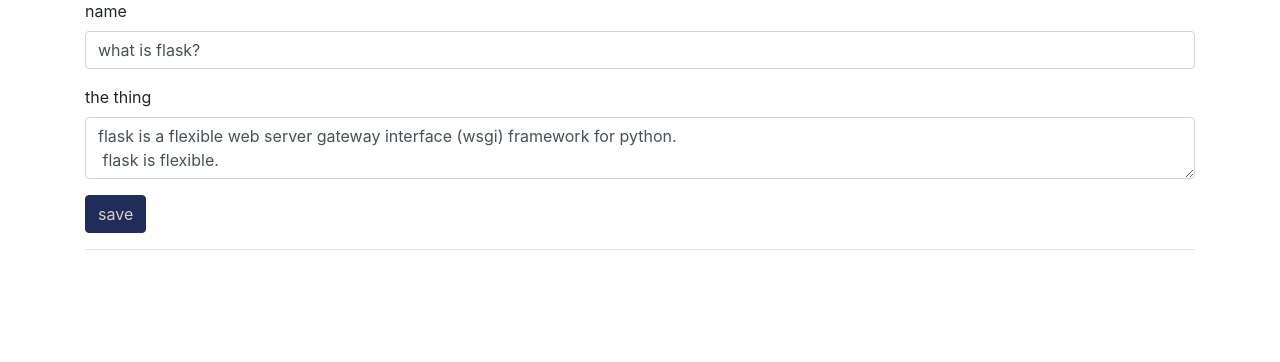
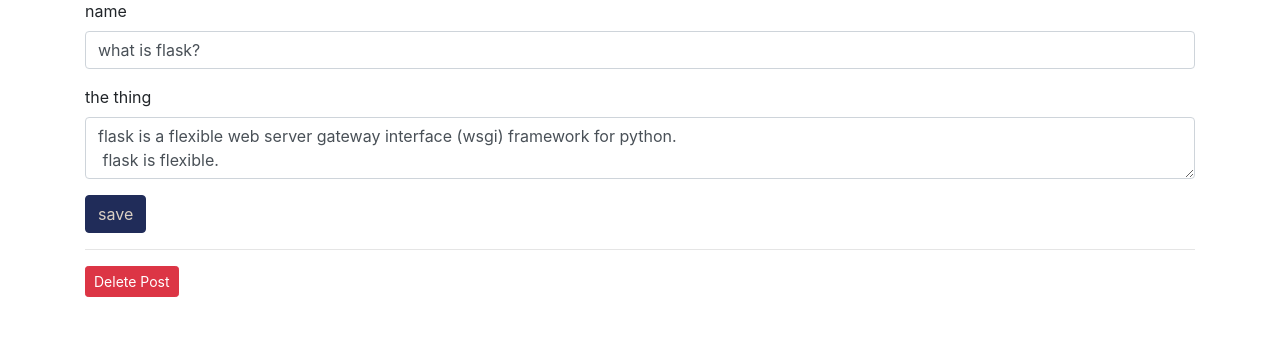
Before and after one commit to beautidata/flaskalicious, a Flask app: page /1/edit in a window 1280 px wide. Shown: the part 157-519 px from the top of the page. Run offline with Flask 2, Linux system fonts and the light colour scheme; data comes from the database, SQL or seed files in the repository; parts of the project's set-up code (start-up, migrations or seed data) failed here and were passed over; some libraries are stand-ins or nearby versions.

Commit message:
add delete button

```diff
--- a/templates/edit.html
+++ b/templates/edit.html
@@ -22,4 +22,11 @@
 	</div>
 </form>
 <hr>
+
+<form action="{{ url_for('delete', id=post['id']) }}" method="POST">
+	<input type="submit" value="Delete Post"
+		   class="btn btn-danger btn-sm"
+		   onclick="return confirm('Are you sure you want to delete this post?')">
+</form>
+
 {% endblock %}
```
